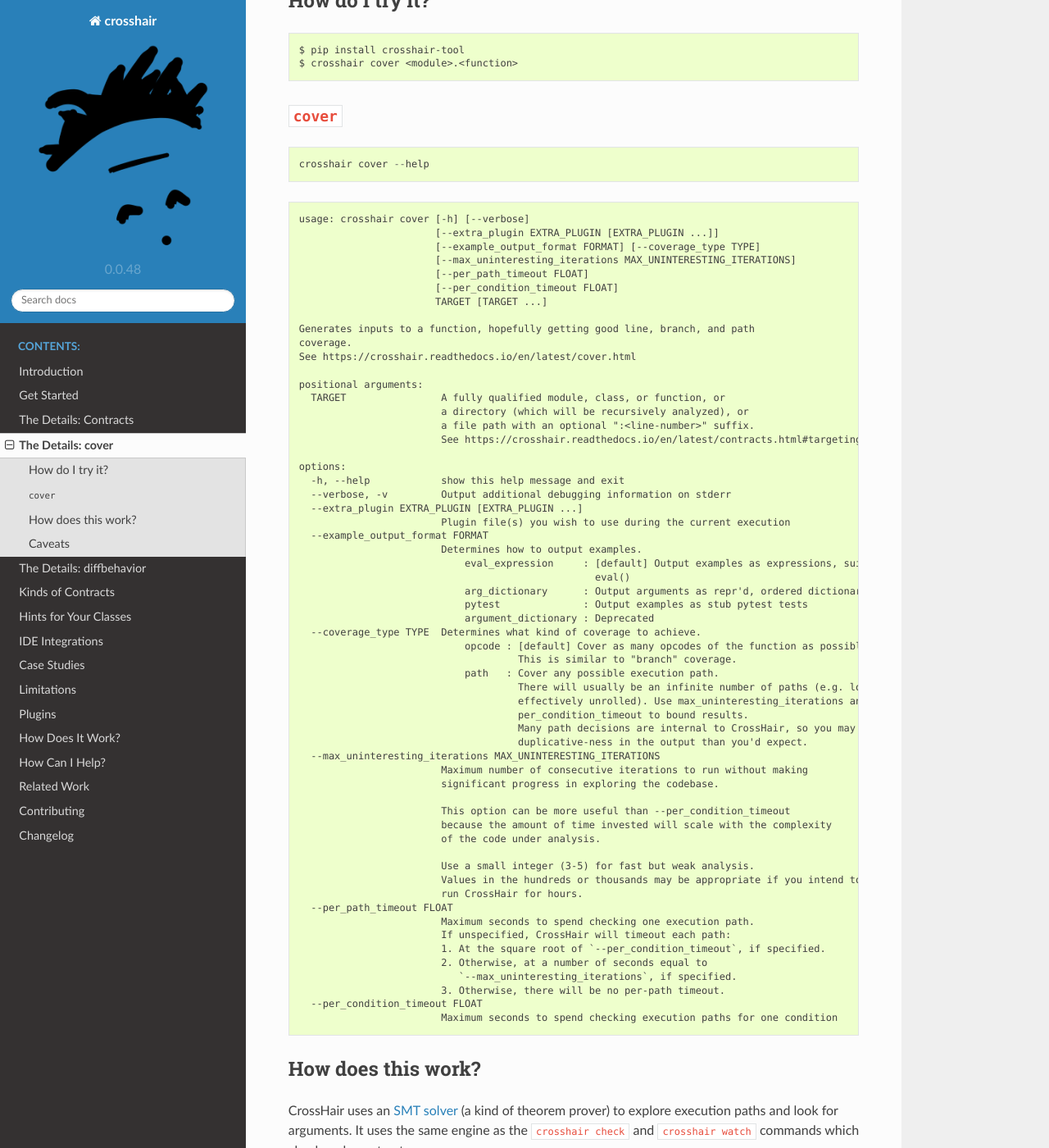
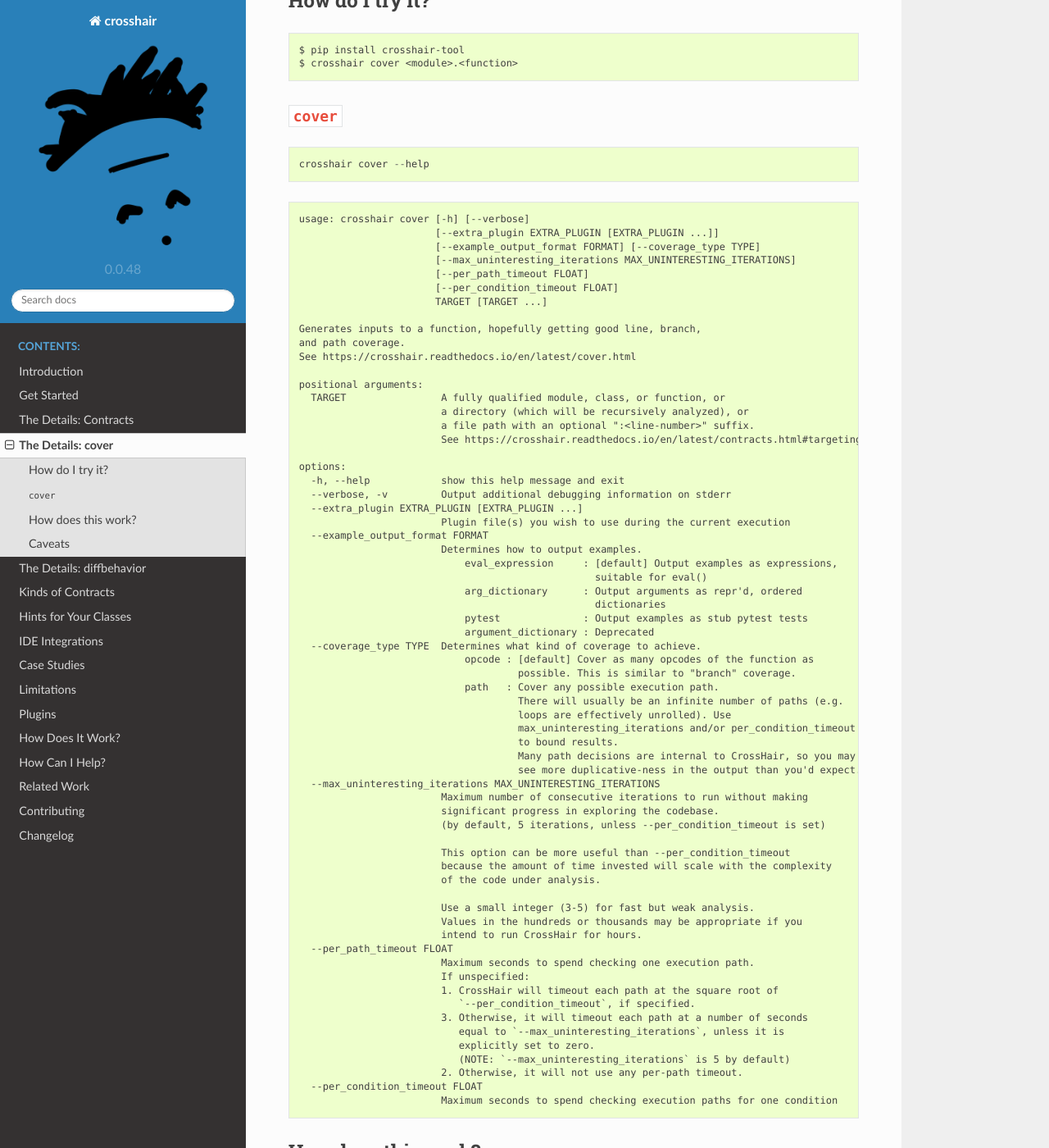
Before and after one commit to pschanely/CrossHair, a Sphinx documentation site: the page built from doc/source/cover.rst, in a window 1280 px wide and 1400 px high, scrolled down 931 px. Shown: the whole window at 82% size. Built offline with Sphinx 7.4.7 and the Read the Docs theme 2.0.0, drawn with Linux system fonts in a browser that asks for light colours; the version number is read from the project's files by our own code.

Commit message:
Correct & clarify --per_path_timeout documentation

```diff
--- a/doc/source/cover.rst
+++ b/doc/source/cover.rst
@@ -71,8 +71,8 @@ How do I try it?
                            [--per_condition_timeout FLOAT]
                            TARGET [TARGET ...]
 
-    Generates inputs to a function, hopefully getting good line, branch, and path
-    coverage.
+    Generates inputs to a function, hopefully getting good line, branch,
+    and path coverage.
     See https://crosshair.readthedocs.io/en/latest/cover.html
 
     positional arguments:
@@ -88,38 +88,44 @@ How do I try it?
                             Plugin file(s) you wish to use during the current execution
       --example_output_format FORMAT
                             Determines how to output examples.
-                                eval_expression     : [default] Output examples as expressions, suitable for
-                                                      eval()
-                                arg_dictionary      : Output arguments as repr'd, ordered dictionaries
+                                eval_expression     : [default] Output examples as expressions,
+                                                      suitable for eval()
+                                arg_dictionary      : Output arguments as repr'd, ordered
+                                                      dictionaries
                                 pytest              : Output examples as stub pytest tests
                                 argument_dictionary : Deprecated
       --coverage_type TYPE  Determines what kind of coverage to achieve.
-                                opcode : [default] Cover as many opcodes of the function as possible.
-                                         This is similar to "branch" coverage.
+                                opcode : [default] Cover as many opcodes of the function as
+                                         possible. This is similar to "branch" coverage.
                                 path   : Cover any possible execution path.
-                                         There will usually be an infinite number of paths (e.g. loops are
-                                         effectively unrolled). Use max_uninteresting_iterations and/or
-                                         per_condition_timeout to bound results.
-                                         Many path decisions are internal to CrossHair, so you may see more
-                                         duplicative-ness in the output than you'd expect.
+                                         There will usually be an infinite number of paths (e.g.
+                                         loops are effectively unrolled). Use
+                                         max_uninteresting_iterations and/or per_condition_timeout
+                                         to bound results.
+                                         Many path decisions are internal to CrossHair, so you may
+                                         see more duplicative-ness in the output than you'd expect.
       --max_uninteresting_iterations MAX_UNINTERESTING_ITERATIONS
                             Maximum number of consecutive iterations to run without making
                             significant progress in exploring the codebase.
+                            (by default, 5 iterations, unless --per_condition_timeout is set)
 
                             This option can be more useful than --per_condition_timeout
                             because the amount of time invested will scale with the complexity
                             of the code under analysis.
 
                             Use a small integer (3-5) for fast but weak analysis.
-                            Values in the hundreds or thousands may be appropriate if you intend to
-                            run CrossHair for hours.
+                            Values in the hundreds or thousands may be appropriate if you
+                            intend to run CrossHair for hours.
       --per_path_timeout FLOAT
                             Maximum seconds to spend checking one execution path.
-                            If unspecified, CrossHair will timeout each path:
-                            1. At the square root of `--per_condition_timeout`, if specified.
-                            2. Otherwise, at a number of seconds equal to
-                               `--max_uninteresting_iterations`, if specified.
-                            3. Otherwise, there will be no per-path timeout.
+                            If unspecified:
+                            1. CrossHair will timeout each path at the square root of
+                               `--per_condition_timeout`, if specified.
+                            3. Otherwise, it will timeout each path at a number of seconds
+                               equal to `--max_uninteresting_iterations`, unless it is
+                               explicitly set to zero.
+                               (NOTE: `--max_uninteresting_iterations` is 5 by default)
+                            2. Otherwise, it will not use any per-path timeout.
       --per_condition_timeout FLOAT
                             Maximum seconds to spend checking execution paths for one condition
 
```
Also changed, not shown: doc/source/contracts.rst (+11 -7 lines), doc/source/diff_behavior.rst (+11 -7 lines), 2 other files.
